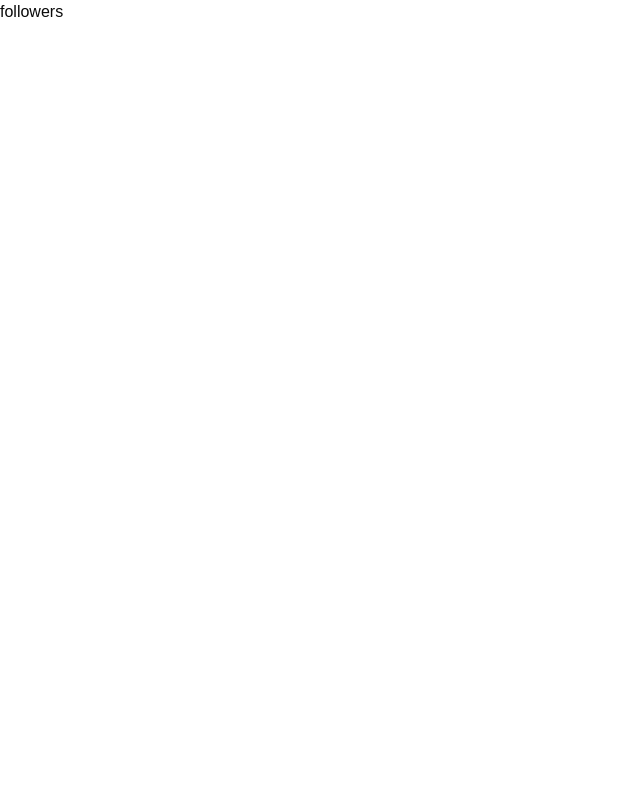
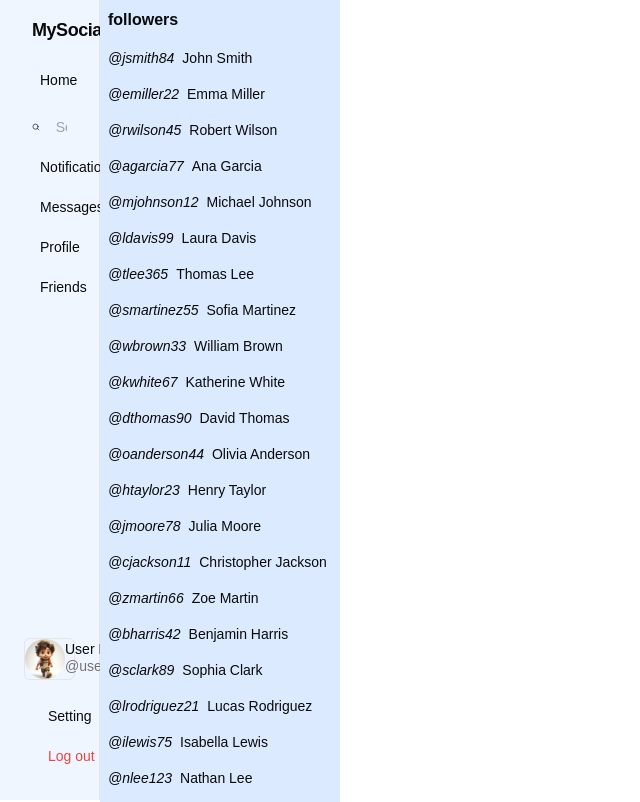
Before and after one commit to adityaspaudel/socialmedia, a Next.js app in the folder nextjs/: page /user/followers in a window 1280 px wide. Shown: the top 802 px of the page, without its empty margins (0-640 px from the left). Built offline with nearby package versions, Linux system fonts and the light colour scheme.

Commit message:
userFollowings list and userFollowers list optimized

```diff
--- a/nextjs/src/app/user/followers/page.js
+++ b/nextjs/src/app/user/followers/page.js
@@ -1,9 +1,289 @@
-import React from 'react'
+import { SocialMediaSidebarComponent } from "@/components/social-media-sidebar";
+import Image from "next/image";
+import React from "react";
 
 const followers = () => {
-  return (
-    <div>followers</div>
-  )
-}
+	const userFollowers = [
+		{
+			username: "jsmith84",
+			fullName: "John Smith",
+			avatar: "/api/placeholder/150/150",
+		},
+		{
+			username: "emiller22",
+			fullName: "Emma Miller",
+			avatar: "/api/placeholder/150/150",
+		},
+		{
+			username: "rwilson45",
+			fullName: "Robert Wilson",
+			avatar: "/api/placeholder/150/150",
+		},
+		{
+			username: "agarcia77",
+			fullName: "Ana Garcia",
+			avatar: "/api/placeholder/150/150",
+		},
+		{
+			username: "mjohnson12",
+			fullName: "Michael Johnson",
+			avatar: "/api/placeholder/150/150",
+		},
+		{
+			username: "ldavis99",
+			fullName: "Laura Davis",
+			avatar: "/api/placeholder/150/150",
+		},
+		{
+			username: "tlee365",
+			fullName: "Thomas Lee",
+			avatar: "/api/placeholder/150/150",
+		},
+		{
+			username: "smartinez55",
+			fullName: "Sofia Martinez",
+			avatar: "/api/placeholder/150/150",
+		},
+		{
+			username: "wbrown33",
+			fullName: "William Brown",
+			avatar: "/api/placeholder/150/150",
+		},
+		{
+			username: "kwhite67",
+			fullName: "Katherine White",
+			avatar: "/api/placeholder/150/150",
+		},
+		{
+			username: "dthomas90",
+			fullName: "David Thomas",
+			avatar: "/api/placeholder/150/150",
+		},
+		{
+			username: "oanderson44",
+			fullName: "Olivia Anderson",
+			avatar: "/api/placeholder/150/150",
+		},
+		{
+			username: "htaylor23",
+			fullName: "Henry Taylor",
+			avatar: "/api/placeholder/150/150",
+		},
+		{
+			username: "jmoore78",
+			fullName: "Julia Moore",
+			avatar: "/api/placeholder/150/150",
+		},
+		{
+			username: "cjackson11",
+			fullName: "Christopher Jackson",
+			avatar: "/api/placeholder/150/150",
+		},
+		{
+			username: "zmartin66",
+			fullName: "Zoe Martin",
+			avatar: "/api/placeholder/150/150",
+		},
+		{
+			username: "bharris42",
+			fullName: "Benjamin Harris",
+			avatar: "/api/placeholder/150/150",
+		},
+		{
+			username: "sclark89",
+			fullName: "Sophia Clark",
+			avatar: "/api/placeholder/150/150",
+		},
+		{
+			username: "lrodriguez21",
+			fullName: "Lucas Rodriguez",
+			avatar: "/api/placeholder/150/150",
+		},
+		{
+			username: "ilewis75",
+			fullName: "Isabella Lewis",
+			avatar: "/api/placeholder/150/150",
+		},
+		{
+			username: "nlee123",
+			fullName: "Nathan Lee",
+			avatar: "/api/placeholder/150/150",
+		},
+		{
+			username: "awalker87",
+			fullName: "Ava Walker",
+			avatar: "/api/placeholder/150/150",
+		},
+		{
+			username: "dhall456",
+			fullName: "Daniel Hall",
+			avatar: "/api/placeholder/150/150",
+		},
+		{
+			username: "vallen34",
+			fullName: "Victoria Allen",
+			avatar: "/api/placeholder/150/150",
+		},
+		{
+			username: "eyoung56",
+			fullName: "Ethan Young",
+			avatar: "/api/placeholder/150/150",
+		},
+		{
+			username: "gking78",
+			fullName: "Grace King",
+			avatar: "/api/placeholder/150/150",
+		},
+		{
+			username: "pwright92",
+			fullName: "Peter Wright",
+			avatar: "/api/placeholder/150/150",
+		},
+		{
+			username: "mlopez44",
+			fullName: "Mia Lopez",
+			avatar: "/api/placeholder/150/150",
+		},
+		{
+			username: "jhill88",
+			fullName: "James Hill",
+			avatar: "/api/placeholder/150/150",
+		},
+		{
+			username: "cscott76",
+			fullName: "Charlotte Scott",
+			avatar: "/api/placeholder/150/150",
+		},
+		{
+			username: "rgreen55",
+			fullName: "Ryan Green",
+			avatar: "/api/placeholder/150/150",
+		},
+		{
+			username: "manderson33",
+			fullName: "Madison Anderson",
+			avatar: "/api/placeholder/150/150",
+		},
+		{
+			username: "aadams91",
+			fullName: "Andrew Adams",
+			avatar: "/api/placeholder/150/150",
+		},
+		{
+			username: "enelson67",
+			fullName: "Elizabeth Nelson",
+			avatar: "/api/placeholder/150/150",
+		},
+		{
+			username: "jbaker45",
+			fullName: "Joseph Baker",
+			avatar: "/api/placeholder/150/150",
+		},
+		{
+			username: "shill99",
+			fullName: "Samantha Hill",
+			avatar: "/api/placeholder/150/150",
+		},
+		{
+			username: "cmorris22",
+			fullName: "Charles Morris",
+			avatar: "/api/placeholder/150/150",
+		},
+		{
+			username: "rrogers88",
+			fullName: "Rachel Rogers",
+			avatar: "/api/placeholder/150/150",
+		},
+		{
+			username: "tmorgan34",
+			fullName: "Tyler Morgan",
+			avatar: "/api/placeholder/150/150",
+		},
+		{
+			username: "lbell77",
+			fullName: "Lauren Bell",
+			avatar: "/api/placeholder/150/150",
+		},
+		{
+			username: "acooper66",
+			fullName: "Alexander Cooper",
+			avatar: "/api/placeholder/150/150",
+		},
+		{
+			username: "hross43",
+			fullName: "Hannah Ross",
+			avatar: "/api/placeholder/150/150",
+		},
+		{
+			username: "bwood89",
+			fullName: "Brandon Wood",
+			avatar: "/api/placeholder/150/150",
+		},
+		{
+			username: "kparker54",
+			fullName: "Kayla Parker",
+			avatar: "/api/placeholder/150/150",
+		},
+		{
+			username: "jmorgan76",
+			fullName: "Jason Morgan",
+			avatar: "/api/placeholder/150/150",
+		},
+		{
+			username: "abutler32",
+			fullName: "Ashley Butler",
+			avatar: "/api/placeholder/150/150",
+		},
+		{
+			username: "sross65",
+			fullName: "Sebastian Ross",
+			avatar: "/api/placeholder/150/150",
+		},
+		{
+			username: "ncooper87",
+			fullName: "Natalie Cooper",
+			avatar: "/api/placeholder/150/150",
+		},
+		{
+			username: "dmorris55",
+			fullName: "Dylan Morris",
+			avatar: "/api/placeholder/150/150",
+		},
+		{
+			username: "vwong43",
+			fullName: "Victoria Wong",
+			avatar: "/api/placeholder/150/150",
+		},
+		{
+			username: "bchen78",
+			fullName: "Benjamin Chen",
+			avatar: "/api/placeholder/150/150",
+		},
+	];
 
-export default followers
+	return (
+		<div className="flex">
+			<SocialMediaSidebarComponent />
+			<div className="bg-blue-100">
+				<h1 className="font-bold p-2">followers</h1>
+				<div>
+					{userFollowers.map((item) => {
+						return (
+							<div className="flex gap-2 p-2 hover:bg-blue-200 text-sm">
+								{/* <Image
+									src={item.avatar}
+									height={100}
+									width={100}
+								/> */}
+								<div className="italic">@{item.username}</div>
+								<div>{item.fullName}</div>
+							</div>
+						);
+					})}
+				</div>
+			</div>
+		</div>
+	);
+};
+
+export default followers;
--- a/nextjs/src/app/user/following/page.js
+++ b/nextjs/src/app/user/following/page.js
@@ -1,9 +1,127 @@
-import React from 'react'
+import { SocialMediaSidebarComponent } from "@/components/social-media-sidebar";
+import React from "react";
 
-const following = () => {
-  return (
-    <div>following</div>
-  )
-}
+const Following = () => {
+	const usersFollowings = [
+		{
+			username: "jsmith84",
+			fullName: "John Smith",
+			avatar: "https://api.dicebear.com/7.x/avataaars/svg?seed=jsmith84",
+		},
+		{
+			username: "sarahk",
+			fullName: "Sarah Kennedy",
+			avatar: "https://api.dicebear.com/7.x/avataaars/svg?seed=sarahk",
+		},
+		{
+			username: "mzhou",
+			fullName: "Ming Zhou",
+			avatar: "https://api.dicebear.com/7.x/avataaars/svg?seed=mzhou",
+		},
+		{
+			username: "aisha_j",
+			fullName: "Aisha Jabari",
+			avatar: "https://api.dicebear.com/7.x/avataaars/svg?seed=aisha_j",
+		},
+		{
+			username: "rob_wilson",
+			fullName: "Robert Wilson",
+			avatar: "https://api.dicebear.com/7.x/avataaars/svg?seed=rob_wilson",
+		},
+		{
+			username: "elena89",
+			fullName: "Elena Rodriguez",
+			avatar: "https://api.dicebear.com/7.x/avataaars/svg?seed=elena89",
+		},
+		{
+			username: "davidk",
+			fullName: "David Kim",
+			avatar: "https://api.dicebear.com/7.x/avataaars/svg?seed=davidk",
+		},
+		{
+			username: "lisa_m",
+			fullName: "Lisa Murphy",
+			avatar: "https://api.dicebear.com/7.x/avataaars/svg?seed=lisa_m",
+		},
+		{
+			username: "ahmed_h",
+			fullName: "Ahmed Hassan",
+			avatar: "https://api.dicebear.com/7.x/avataaars/svg?seed=ahmed_h",
+		},
+		{
+			username: "emma_w",
+			fullName: "Emma Watson",
+			avatar: "https://api.dicebear.com/7.x/avataaars/svg?seed=emma_w",
+		},
+		{
+			username: "carlos_r",
+			fullName: "Carlos Ruiz",
+			avatar: "https://api.dicebear.com/7.x/avataaars/svg?seed=carlos_r",
+		},
+		{
+			username: "natalie_p",
+			fullName: "Natalie Parker",
+			avatar: "https://api.dicebear.com/7.x/avataaars/svg?seed=natalie_p",
+		},
+		{
+			username: "kevin_l",
+			fullName: "Kevin Lee",
+			avatar: "https://api.dicebear.com/7.x/avataaars/svg?seed=kevin_l",
+		},
+		{
+			username: "sophie_b",
+			fullName: "Sophie Brown",
+			avatar: "https://api.dicebear.com/7.x/avataaars/svg?seed=sophie_b",
+		},
+		{
+			username: "marcus_j",
+			fullName: "Marcus Johnson",
+			avatar: "https://api.dicebear.com/7.x/avataaars/svg?seed=marcus_j",
+		},
+		{
+			username: "anna_k",
+			fullName: "Anna Kowalski",
+			avatar: "https://api.dicebear.com/7.x/avataaars/svg?seed=anna_k",
+		},
+		{
+			username: "raj_p",
+			fullName: "Raj Patel",
+			avatar: "https://api.dicebear.com/7.x/avataaars/svg?seed=raj_p",
+		},
+		{
+			username: "maya_s",
+			fullName: "Maya Singh",
+			avatar: "https://api.dicebear.com/7.x/avataaars/svg?seed=maya_s",
+		},
+		{
+			username: "thomas_m",
+			fullName: "Thomas Mueller",
+			avatar: "https://api.dicebear.com/7.x/avataaars/svg?seed=thomas_m",
+		},
+		{
+			username: "olivia_c",
+			fullName: "Olivia Chen",
+			avatar: "https://api.dicebear.com/7.x/avataaars/svg?seed=olivia_c",
+		},
+	];
+	return (
+		<div className="flex gap-2 bg-blue-100">
+			<SocialMediaSidebarComponent />
+			<div>
+				<h1 className="font-bold">following</h1>
+				<div className="text-sm">
+					{usersFollowings.map((item) => {
+						return (
+							<div className="flex gap-2 p-2 hover:bg-blue-200">
+								<div className="italic">@{item.username}</div>
+								<div>{item.fullName}</div>
+							</div>
+						);
+					})}
+				</div>
+			</div>
+		</div>
+	);
+};
 
-export default following
+export default Following;
--- a/nextjs/src/app/user/notifications/page.js
+++ b/nextjs/src/app/user/notifications/page.js
@@ -461,12 +461,6 @@ const UserNotifications = () => {
 			<div className="absolute left-[20%] w-80% p-4 bg-blue-100">
 				<div className="text-2xl font-bold">User Notifications</div>
 				<div className="flex flex-col">
-					{/* <div>Follows you Likes </div>
-					<div>comments on one of your posts</div>{" "}
-					<div>Mentions you in a comment Sends you a message</div>{" "}
-					<div>Goes live</div>
-					<div>Comments on one of your posts</div> */}
-
 					{Object.values(notifications).map((val) => {
 						return (
 							<div className="flex gap-4 justify-between hover:bg-blue-200 p-2 text-sm">
--- a/nextjs/src/app/user/profile/page.js
+++ b/nextjs/src/app/user/profile/page.js
@@ -6,7 +6,7 @@ import React from "react";
 
 const UserProfile = () => {
 	return (
-		<div className="flex gap-4">
+		<div className="flex gap-4 text-sm">
 			{/* left-sidebar -----------------------------------------*/}
 			<div>
 				{/* <Sidebar className="" /> */}
@@ -34,7 +34,7 @@ const UserProfile = () => {
 								</div>
 								<div className="flex gap-12">
 									<Link href="/user/editprofile">
-										<li>Edit profile</li>
+										<li className="hover:bg-blue-200 p-2">Edit profile</li>
 									</Link>
 									<Link href="/user/usersettings">
 										<li>setting</li>
```
